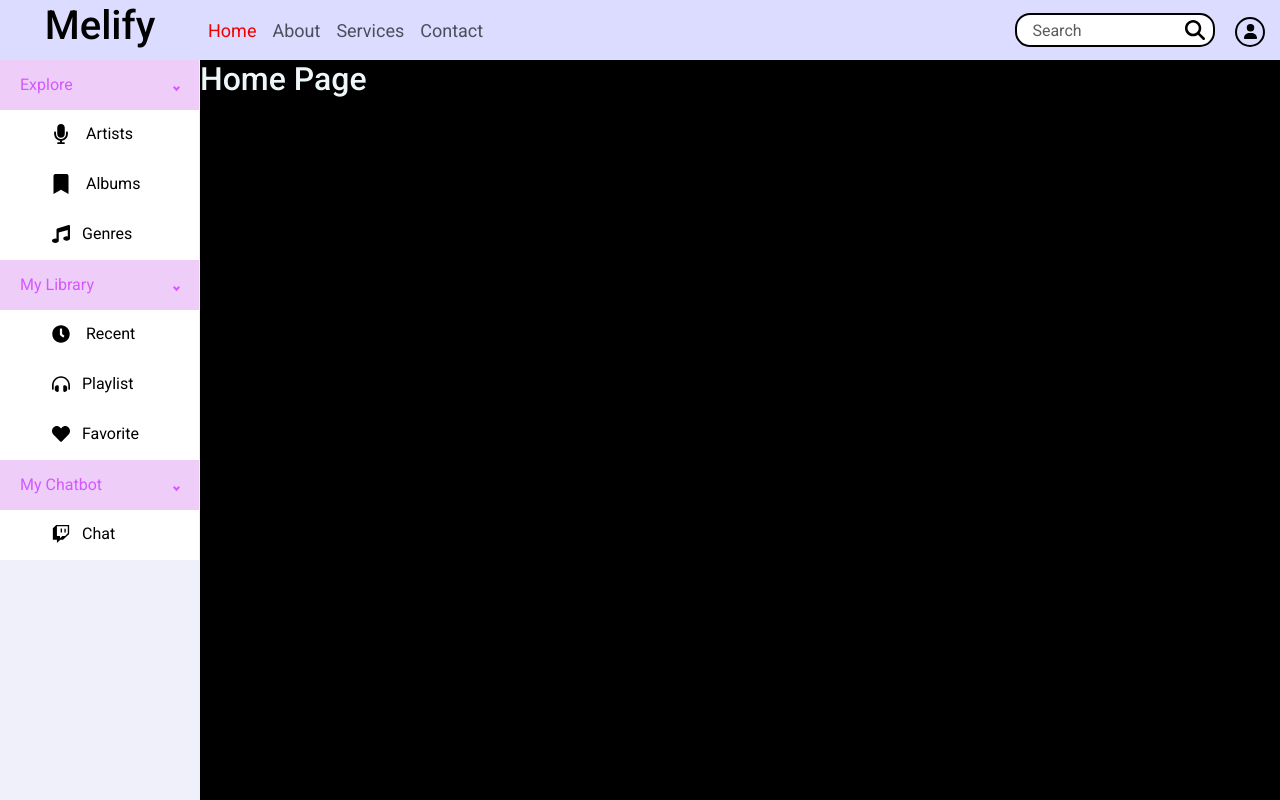
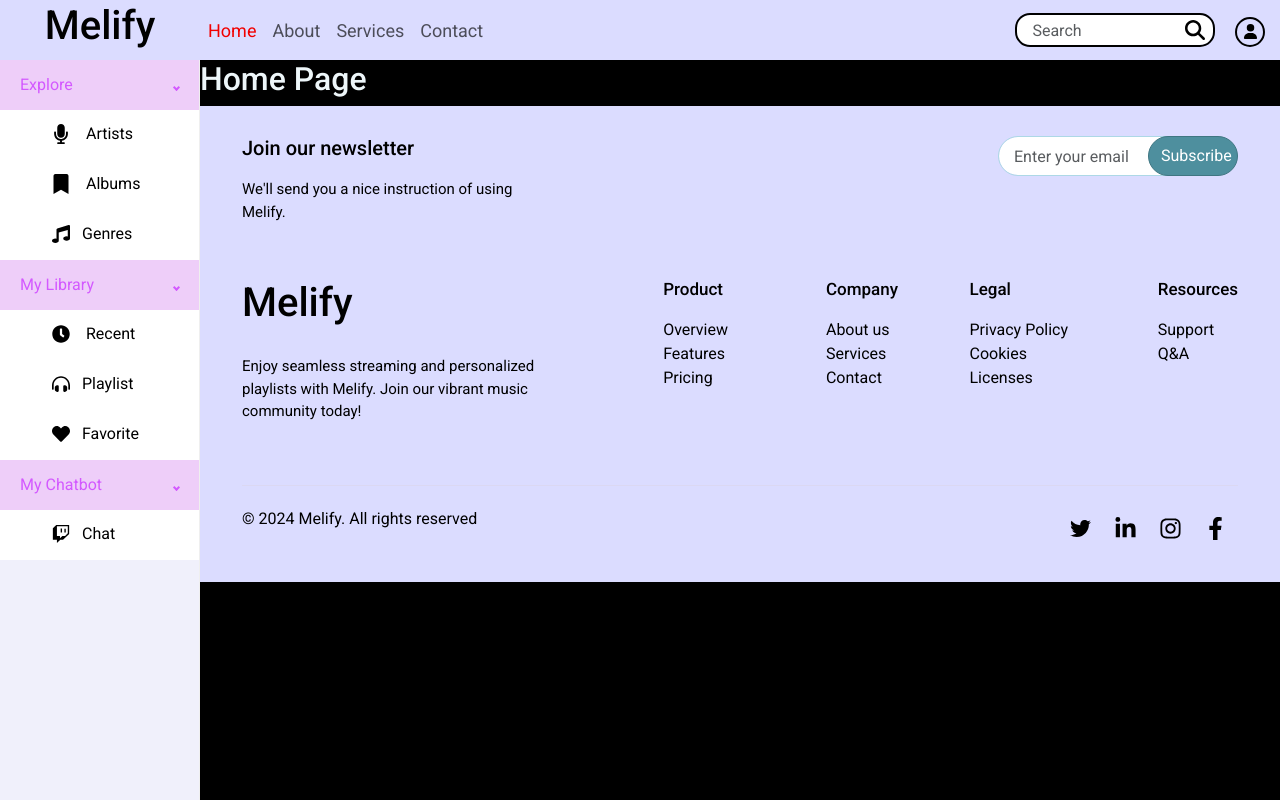
Before and after one commit to SWE1dePauwMusic/music_app, a React (Vite) app in the folder frontend/: page / in a window 1280 px wide. Shown: the top 800 px of the page. Built offline with nearby package versions, Linux system fonts and the light colour scheme.

Commit message:
make footer to the bottom

```diff
--- a/frontend/src/App.css
+++ b/frontend/src/App.css
@@ -2,7 +2,6 @@
     height: 100vh;
     display: flex;
     flex-direction: column;
-    position: relative;
 }
 
 .content-container {
@@ -20,7 +19,6 @@
 }
 
 .footer {
-  position: absolute;
-  margin-top: 100vh;
+  bottom: 0;
   flex-grow: 1;
 }
```
